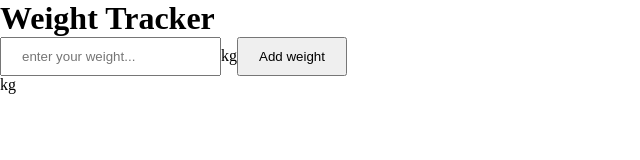
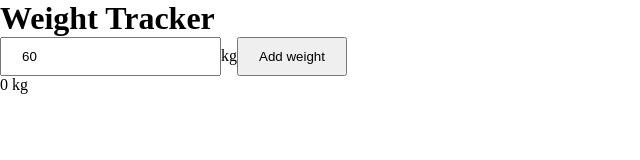
Before and after one commit to Lu-Smith/weight_tracker_vue, a Vue app: page / in a window 1280 px wide. Shown: the top 160 px of the page, without its empty margins (0-640 px from the left). Built offline with nearby package versions, Linux system fonts and the light colour scheme.

Commit message:
Updated App.vue

```diff
--- a/src/App.vue
+++ b/src/App.vue
@@ -1,21 +1,25 @@
 <template>
 <h1>Weight Tracker</h1>
 <form @submit.prevent="addWeight">
-<input type="number" placeholder="enter your weight..." v-model="currentWeight" step="0.1"><span>kg</span>
+<input type="number" placeholder="enter your weight..." v-model="weightInput" step="0.1"><span>kg</span>
 <input type="submit" value="Add weight">
 </form>
 <p>{{ currentWeight }} kg</p>
 </template>
 
 <script setup >
-  import { ref} from 'vue'
+  import { computed, ref} from 'vue'
 
   const weights = ref([])
-  const currentWeight = ref(null)
+  const currentWeight = computed(() => {
+    return weights.value.sort((a, b) => b.date - a.date)[0] || 0
+  })
+  const weightInput = ref(60.0)
+
 
   const addWeight = () => {
     weights.value.push({
-      weight: currentWeight.value,
+      weight: weightInput.value,
       date: new Date().getTime()
     })
   }
```
